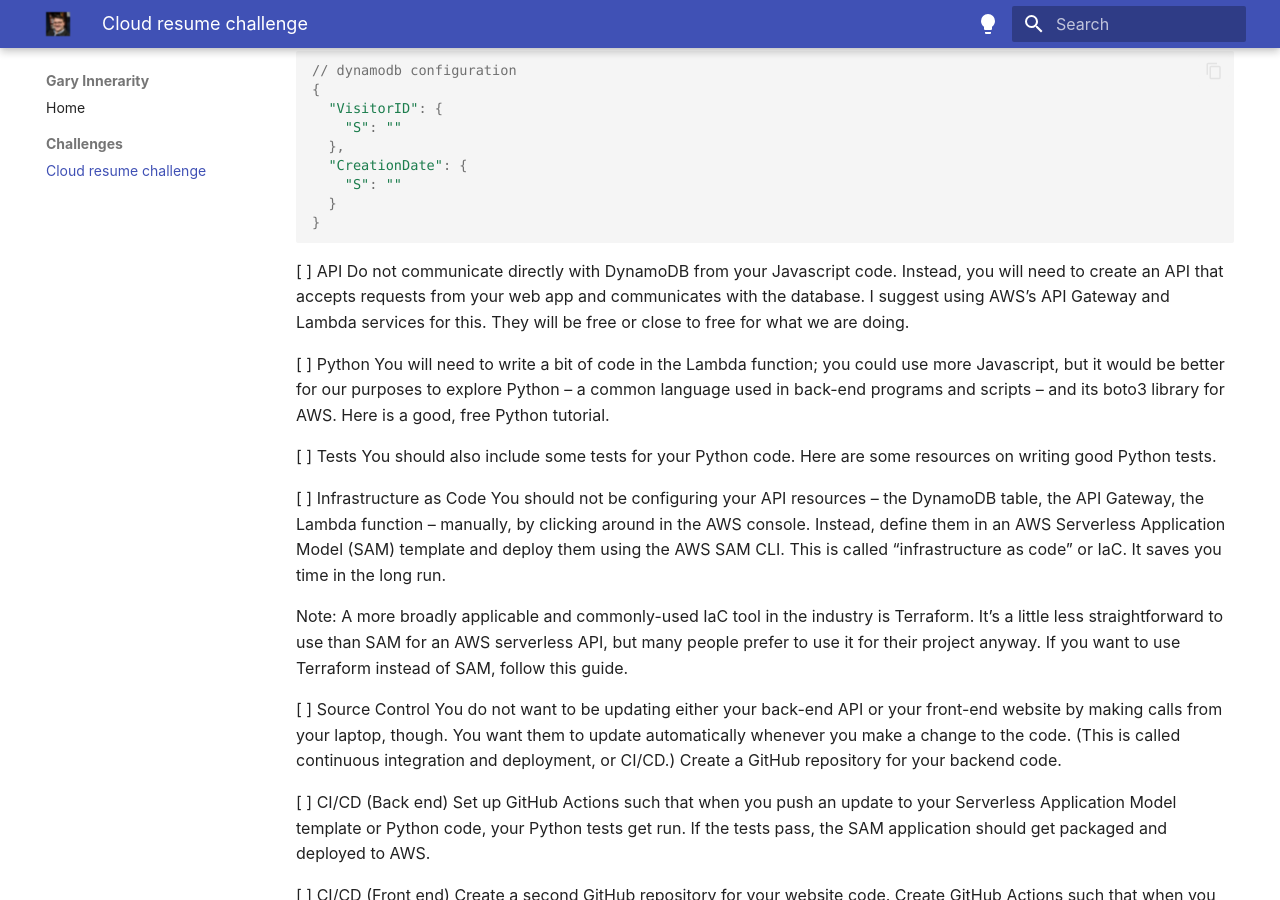
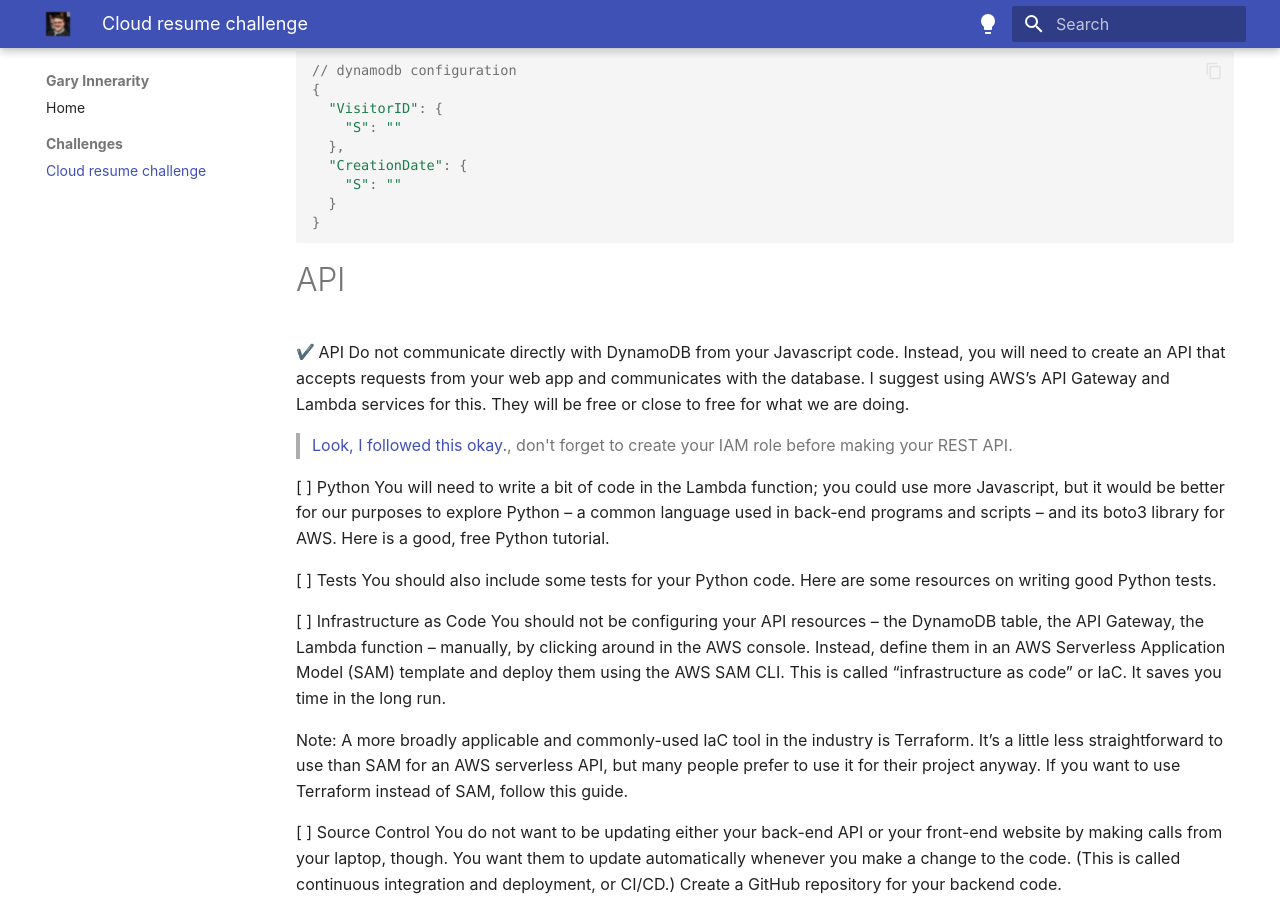
Before and after one commit to ospf2fullstack/garyinnerarity.com, an MkDocs documentation site: the page built from docs/cloud_resume/cloud_resume_challenge.md, in a window 1280 px wide and 900 px high, scrolled down 4722 px. Built offline with MkDocs 1.6.1 and Material for MkDocs 9.7.7, drawn with Linux system fonts in a browser that asks for light colours; emoji names are drawn with the system emoji font.

Commit message:
Update cloud_resume_challenge.md

````diff
--- a/docs/cloud_resume/cloud_resume_challenge.md
+++ b/docs/cloud_resume/cloud_resume_challenge.md
@@ -186,9 +186,11 @@
 }
 ```
 
+# API
+:heavy_check_mark: API
+Do not communicate directly with DynamoDB from your Javascript code. Instead, you will need to create an API that accepts requests from your web app and communicates with the database. I suggest using AWS’s API Gateway and Lambda services for this. They will be free or close to free for what we are doing.
 
-[ ] API
-Do not communicate directly with DynamoDB from your Javascript code. Instead, you will need to create an API that accepts requests from your web app and communicates with the database. I suggest using AWS’s API Gateway and Lambda services for this. They will be free or close to free for what we are doing.
+>[Look, I followed this okay.](https://aws.amazon.com/blogs/compute/using-amazon-api-gateway-as-a-proxy-for-dynamodb/), don't forget to create your IAM role before making your REST API.
 
 [ ] Python
 You will need to write a bit of code in the Lambda function; you could use more Javascript, but it would be better for our purposes to explore Python – a common language used in back-end programs and scripts – and its boto3 library for AWS. Here is a good, free Python tutorial.
````
